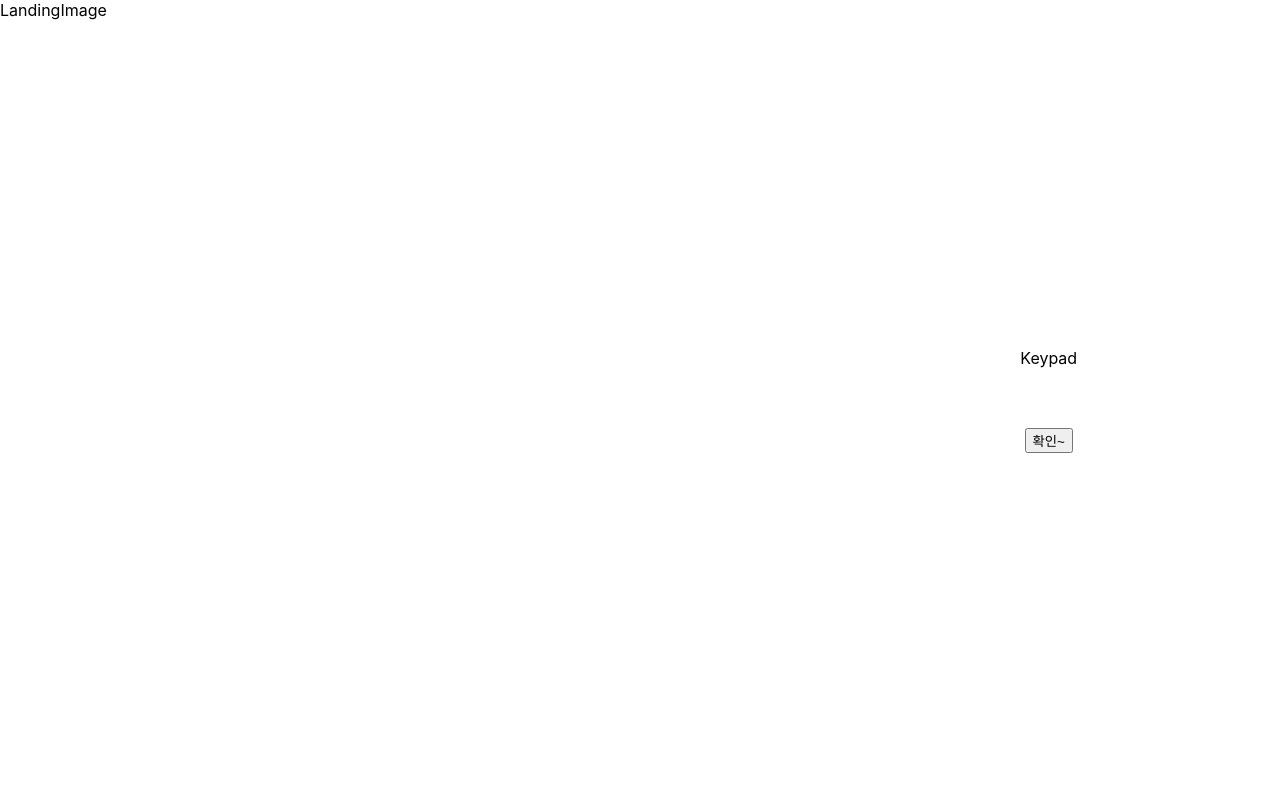
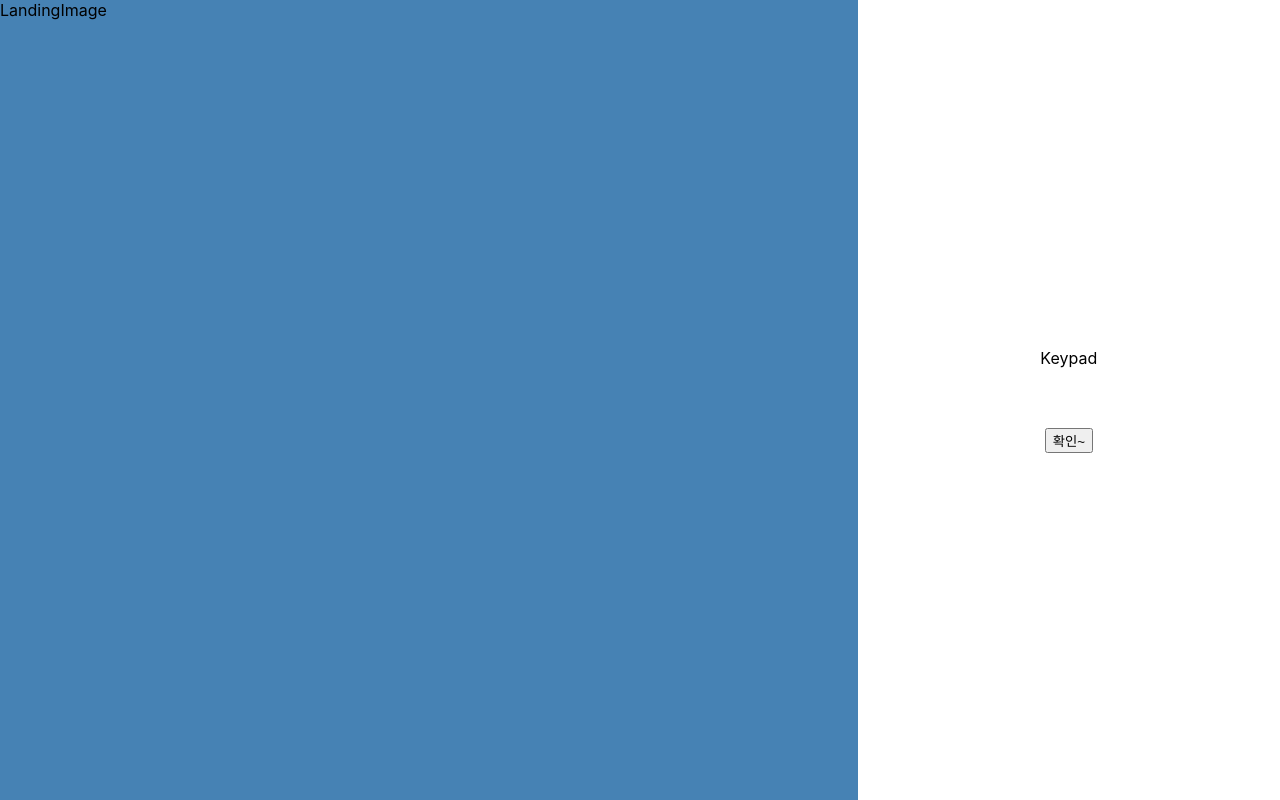
Before and after one commit to imellieyou/digital-signature, a React (Create React App) app: page / in a window 1280 px wide. Built offline with nearby package versions, Linux system fonts and the light colour scheme; a web font is replaced by a local one.

Commit message:
style: 기본 css 추가

```diff
--- a/src/index.css
+++ b/src/index.css
@@ -13,6 +13,11 @@ body {
     "Droid Sans", "Helvetica Neue", sans-serif;
   -webkit-font-smoothing: antialiased;
   -moz-osx-font-smoothing: grayscale;
+  background-color: #4682b4;
+}
+
+div {
+  box-sizing: border-box;
 }
 
 code {
```
